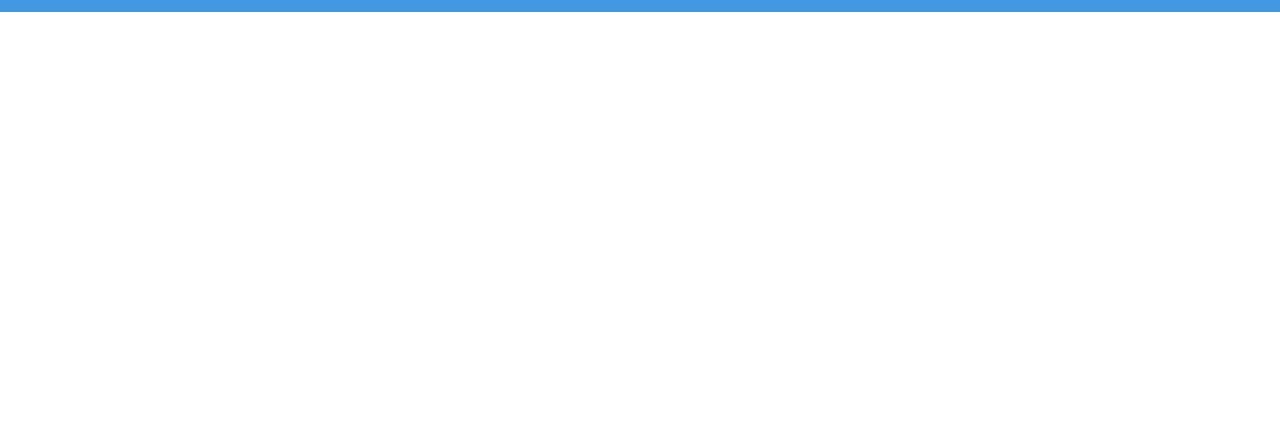
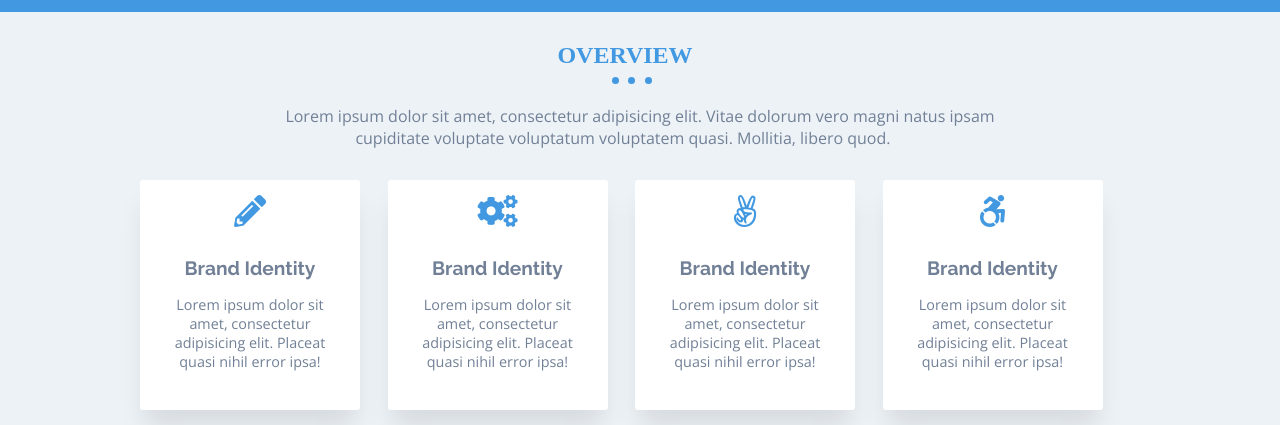
Before and after one commit to emmypuch/TopApp, a plain HTML site: page index.html in a window 1280 px wide. Shown: the part 436-861 px from the top of the page. Before the commit the page ends 800 px from the top, so only its background shows below. Drawn offline with nearby package versions, Linux system fonts and the light colour scheme.

Commit message:
modified index.html and styles.css of TopApp

```diff
--- a/index.html
+++ b/index.html
@@ -5,6 +5,13 @@
     <meta name="viewport" content="width=device-width, initial-scale=1.0" />
     <title>Topapps</title>
     <link rel="stylesheet" href="styles.css" />
+
+    <link
+      rel="stylesheet"
+      href="https://cdnjs.cloudflare.com/ajax/libs/font-awesome/5.14.0/css/all.min.css"
+      integrity="sha512-1PKOgIY59xJ8Co8+NE6FZ+LOAZKjy+KY8iq0G4B3CyeY6wYHN3yt9PW0XpSriVlkMXe40PTKnXrLnZ9+fkDaog=="
+      crossorigin="anonymous"
+    />
   </head>
   <body>
     <section class="navigation">
@@ -51,5 +58,83 @@
         </div>
       </div>
     </section>
+
+    <section class="overview">
+      <div class="overviewHeading">
+        <h1>Overview</h1>
+        <div class="circle0"></div>
+        <div class="circle1"></div>
+        <div class="circle2"></div>
+      </div>
+
+      <div class="overviewParagraph">
+        <p>
+          Lorem ipsum dolor sit amet, consectetur adipisicing elit. Vitae
+          dolorum vero magni natus ipsam<br />
+          <span style="margin-left: 70px"
+            >cupiditate voluptate voluptatum voluptatem quasi. Mollitia, libero
+            quod.</span
+          >
+        </p>
+      </div>
+
+      <div class="overviewCards">
+        <div class="card1">
+          <i
+            class="fas fa-pencil-alt fa-2x"
+            style="color: #4299e1; display: flex; justify-content: center"
+          ></i>
+          <div class="card1Heading">
+            <h1>Brand Identity</h1>
+            <p>
+              Lorem ipsum dolor sit amet, consectetur adipisicing elit. Placeat
+              quasi nihil error ipsa!
+            </p>
+          </div>
+        </div>
+
+        <div class="card1">
+          <i
+            class="fas fa-cogs fa-2x"
+            style="color: #4299e1; display: flex; justify-content: center"
+          ></i>
+          <div class="card1Heading">
+            <h1>Brand Identity</h1>
+            <p>
+              Lorem ipsum dolor sit amet, consectetur adipisicing elit. Placeat
+              quasi nihil error ipsa!
+            </p>
+          </div>
+        </div>
+
+        <div class="card1">
+          <i
+            class="fab fa-angellist fa-2x"
+            style="color: #4299e1; display: flex; justify-content: center"
+          ></i>
+          <div class="card1Heading">
+            <h1>Brand Identity</h1>
+            <p>
+              Lorem ipsum dolor sit amet, consectetur adipisicing elit. Placeat
+              quasi nihil error ipsa!
+            </p>
+          </div>
+        </div>
+
+        <div class="card1">
+          <i
+            class="fab fa-accessible-icon fa-2x"
+            style="color: #4299e1; display: flex; justify-content: center"
+          ></i>
+          <div class="card1Heading">
+            <h1>Brand Identity</h1>
+            <p>
+              Lorem ipsum dolor sit amet, consectetur adipisicing elit. Placeat
+              quasi nihil error ipsa!
+            </p>
+          </div>
+        </div>
+      </div>
+    </section>
   </body>
 </html>
--- a/styles.css
+++ b/styles.css
@@ -124,6 +124,101 @@ button.button2 {
 }
 
 button.button2:hover {
-  background-color: #edf2f7;
+  background-color: #fff;
   color: #4299e1;
 }
+
+section.overview {
+  background-color: #edf2f7;
+  padding-top: 10px;
+  padding-bottom: 15px;
+}
+
+div.overviewHeading {
+  display: flex;
+  justify-content: center;
+}
+
+div.overviewHeading h1 {
+  color: #4299e1;
+  font-size: 1.5em;
+  text-transform: uppercase;
+}
+
+.circle0 {
+  height: 7px;
+  width: 7px;
+  background-color: #4299e1;
+  border-radius: 50%;
+  position: relative;
+  top: 55px;
+  right: 6.3%;
+  margin-right: 3px;
+}
+
+.circle1 {
+  height: 7px;
+  width: 7px;
+  background-color: #4299e1;
+  border-radius: 50%;
+  position: relative;
+  top: 55px;
+  right: 5.8%;
+  margin-right: 3px;
+}
+
+.circle2 {
+  height: 7px;
+  width: 7px;
+  background-color: #4299e1;
+  border-radius: 50%;
+  position: relative;
+  top: 55px;
+  right: 5.3%;
+  margin-right: 3px;
+}
+
+div.overviewParagraph {
+  display: flex;
+  justify-content: center;
+  margin-bottom: 5px;
+}
+
+div.overviewParagraph p {
+  color: #718096;
+  font-size: 1em;
+  font-family: "Open Sans", sans-serif;
+}
+
+div.overviewCards {
+  display: grid;
+  grid-template-columns: 1fr 1fr 1fr 1fr;
+  justify-content: center;
+  padding-left: 140px;
+  padding-right: 150px;
+  margin-top: 15px;
+}
+
+div.card1 {
+  background-color: #fff;
+  box-shadow: 0 20px 25px -5px rgba(0, 0, 0, 0.1);
+  width: 180px;
+  height: 200px;
+  border-radius: 3px;
+  padding: 15px 20px;
+}
+
+div.card1Heading h1 {
+  text-align: center;
+  color: #718096;
+  font-size: 1.2em;
+  margin-top: 30px;
+  font-family: "Raleway", sans-serif;
+}
+
+div.card1Heading p {
+  color: #718096;
+  font-size: 0.9em;
+  text-align: center;
+  font-family: "Open Sans", sans-serif;
+}
```
